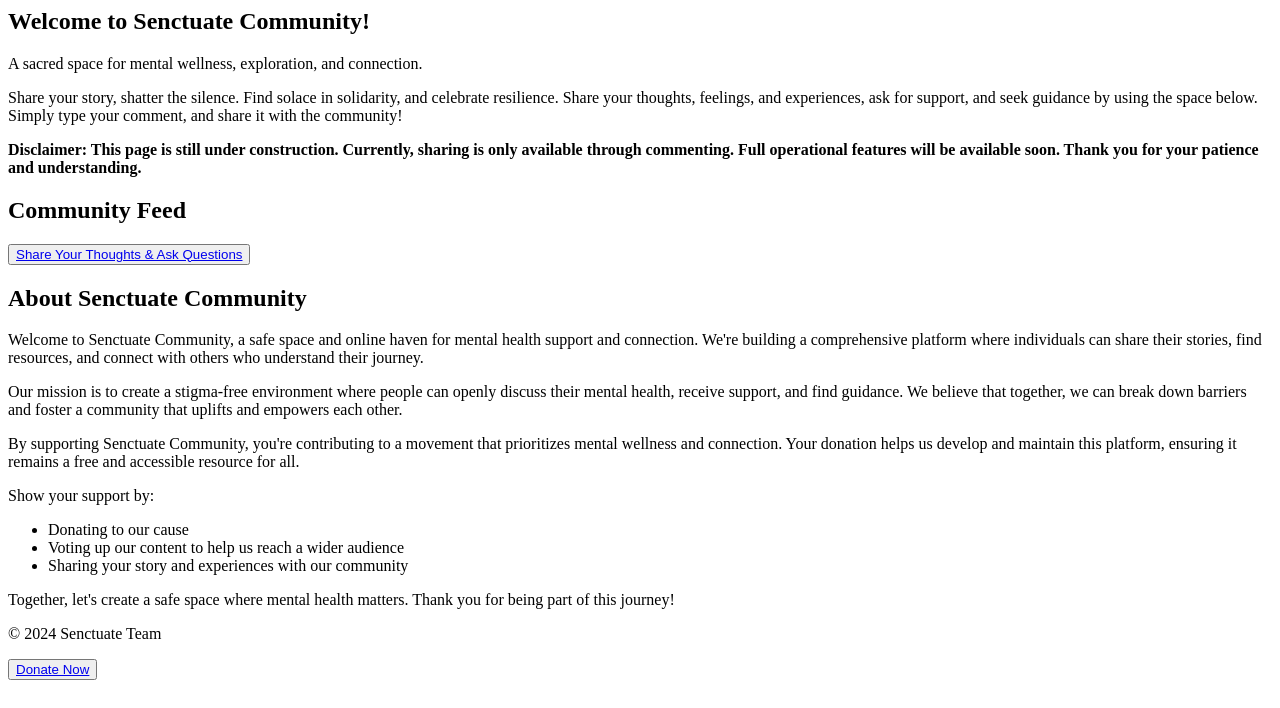
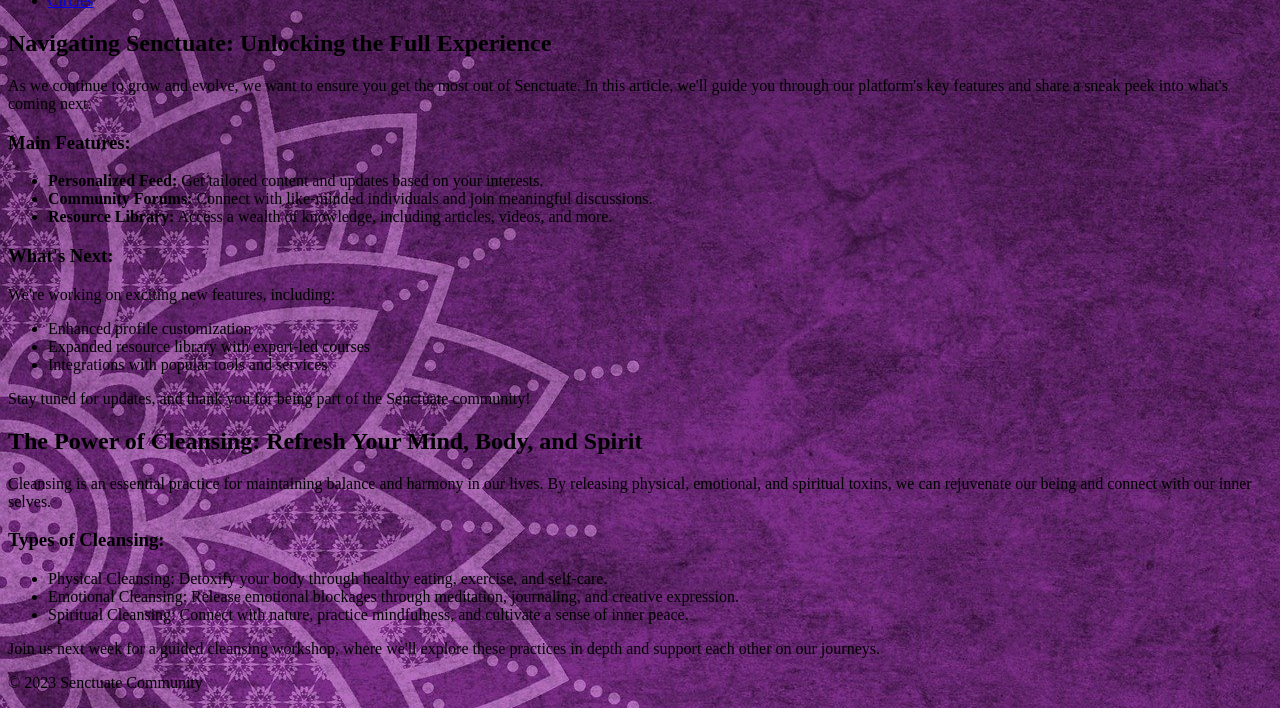
Before and after one commit to Mahzbe/Senctuate, a plain HTML site: page blog.html in a window 1280 px wide. Shown: the part 114-822 px from the top of the page. Drawn offline with Linux system fonts and the light colour scheme; a script that the page names is missing.

Commit message:
Update blog.html

```diff
--- a/blog.html
+++ b/blog.html
@@ -3,63 +3,55 @@
 <head>
     <meta charset="UTF-8">
     <meta name="viewport" content="width=device-width, initial-scale=1.0">
-  <title>Senctuate Community</title>
-  <style>
-    /* existing styles */
-  </style>
+    <title>Senctuate Blog</title>
+    <link rel="stylesheet" href="styles.css">
 </head>
 <body>
     <header>
         <nav>
             <ul>
-        <li><a href="#home">Home</a></li>
-        <li><a href="#about">About</a></li>
+                <li><a href="index.html">Home</a></li>
+                <li><a href="about.html">About</a></li>
+                <li><a href="#blog">Blog</a></li>
+                <li><a href="wraca.html">WRACA Academy</a></li>
+                <li><a href="resources.html">Resources</a></li>
+                <li><a href="circles.html">Circles</a></li>
             </ul>
-      <div class="icon-space">
-        <img src="SC.png" alt="Senctuate Community Logo" style="width: 30px; height: 30px;">
-      </div>
         </nav>
     </header>
     <main>
-    <section class="welcome">
-      <h1>Welcome to Senctuate Community!</h1>
-      <p>A sacred space for mental wellness, exploration, and connection.</p>
-      <p>Share your story, shatter the silence. Find solace in solidarity, and celebrate resilience. Share your thoughts, feelings, and experiences, ask for support, and seek guidance by using the space below. Simply type your comment, and share it with the community!</p>
-      <p><strong>Disclaimer: This page is still under construction. Currently, sharing is only available through commenting. Full operational features will be available soon. Thank you for your patience and understanding.</strong></p>
+        <section class="blog-post">
+            <h1>Navigating Senctuate: Unlocking the Full Experience</h1>
+            <p>As we continue to grow and evolve, we want to ensure you get the most out of Senctuate. In this article, we'll guide you through our platform's key features and share a sneak peek into what's coming next.</p>
+            <h3>Main Features:</h3>
+            <ul>
+                <li><strong>Personalized Feed:</strong> Get tailored content and updates based on your interests.</li>
+                <li><strong>Community Forums:</strong> Connect with like-minded individuals and join meaningful discussions.</li>
+                <li><strong>Resource Library:</strong> Access a wealth of knowledge, including articles, videos, and more.</li>
+            </ul>
+            <h3>What's Next:</h3>
+            <p>We're working on exciting new features, including:</p>
+            <ul>
+                <li>Enhanced profile customization</li>
+                <li>Expanded resource library with expert-led courses</li>
+                <li>Integrations with popular tools and services</li>
+            </ul>
+            <p>Stay tuned for updates, and thank you for being part of the Senctuate community!</p>
         </section>
-    <section class="status-update">
-      <h2>Community Feed</h2>
-      <div id="disqus_thread"></div>
-      <script>
-        (function() {
-          var d = document, s = d.createElement('script');
-          s.src = '//senctuate.disqus.com/embed.js';
-          s.setAttribute('data-timestamp', +new Date());
-          (d.head || d.body).appendChild(s);
-        })();
-      </script>
-      <noscript>Please enable JavaScript to view the <a href="(link unavailable)">comments powered by Disqus.</a></noscript>
-      <script id="dsq-count-scr" src="//senctuate.disqus.com/count.js" async></script>
-      <button><a href="#disqus_thread">Share Your Thoughts & Ask Questions</a></button>
-    </section>
-    <section id="about">
-      <h2>About Senctuate Community</h2>
-      <p>Welcome to Senctuate Community, a safe space and online haven for mental health support and connection. We're building a comprehensive platform where individuals can share their stories, find resources, and connect with others who understand their journey.</p>
-      <p>Our mission is to create a stigma-free environment where people can openly discuss their mental health, receive support, and find guidance. We believe that together, we can break down barriers and foster a community that uplifts and empowers each other.</p>
-      <p>By supporting Senctuate Community, you're contributing to a movement that prioritizes mental wellness and connection. Your donation helps us develop and maintain this platform, ensuring it remains a free and accessible resource for all.</p>
-      <p>Show your support by:</p>
+        <section class="cleansing">
+            <h2>The Power of Cleansing: Refresh Your Mind, Body, and Spirit</h2>
+            <p>Cleansing is an essential practice for maintaining balance and harmony in our lives. By releasing physical, emotional, and spiritual toxins, we can rejuvenate our being and connect with our inner selves.</p>
+            <h3>Types of Cleansing:</h3>
             <ul>
-        <li>Donating to our cause</li>
-        <li>Voting up our content to help us reach a wider audience</li>
-        <li>Sharing your story and experiences with our community</li>
+                <li>Physical Cleansing: Detoxify your body through healthy eating, exercise, and self-care.</li>
+                <li>Emotional Cleansing: Release emotional blockages through meditation, journaling, and creative expression.</li>
+                <li>Spiritual Cleansing: Connect with nature, practice mindfulness, and cultivate a sense of inner peace.</li>
             </ul>
-      <p>Together, let's create a safe space where mental health matters. Thank you for being part of this journey!</p>
+            <p>Join us next week for a guided cleansing workshop, where we'll explore these practices in depth and support each other on our journeys.</p>
         </section>
     </main>
     <footer>
-    <p>&copy; 2024 Senctuate Team</p>
-    <button><a href="https://www.paypal.com/donate/?hosted_button_id=YGA8SL4Q8XZAE">Donate Now</a></button>
+        <p>&copy; 2023 Senctuate Community</p>
     </footer>
-  <script src="notifications.js"></script>
 </body>
 </html>
```
Lines whose indentation alone changed are shown as unchanged.
